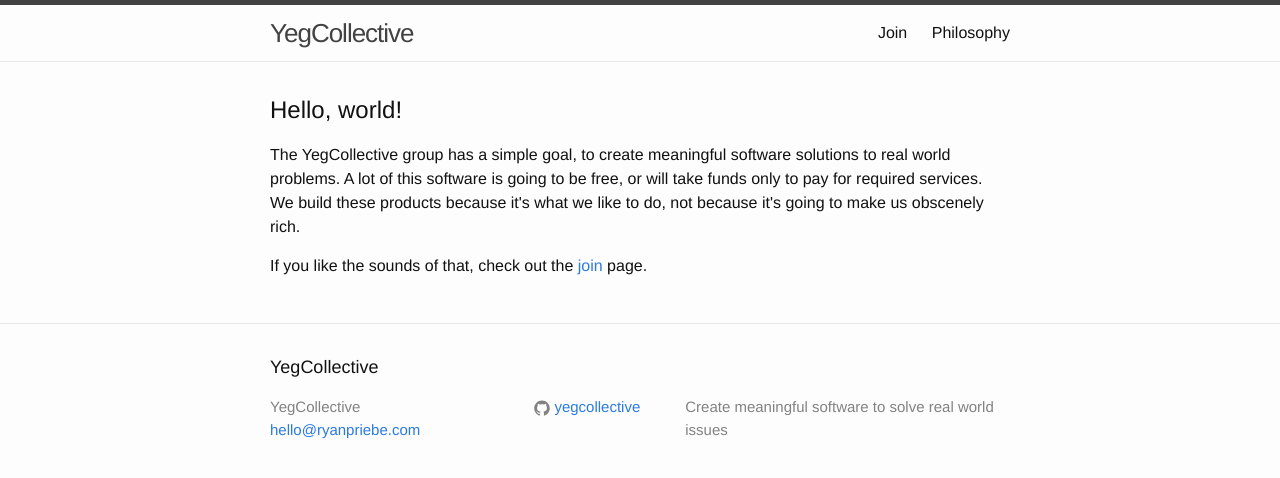
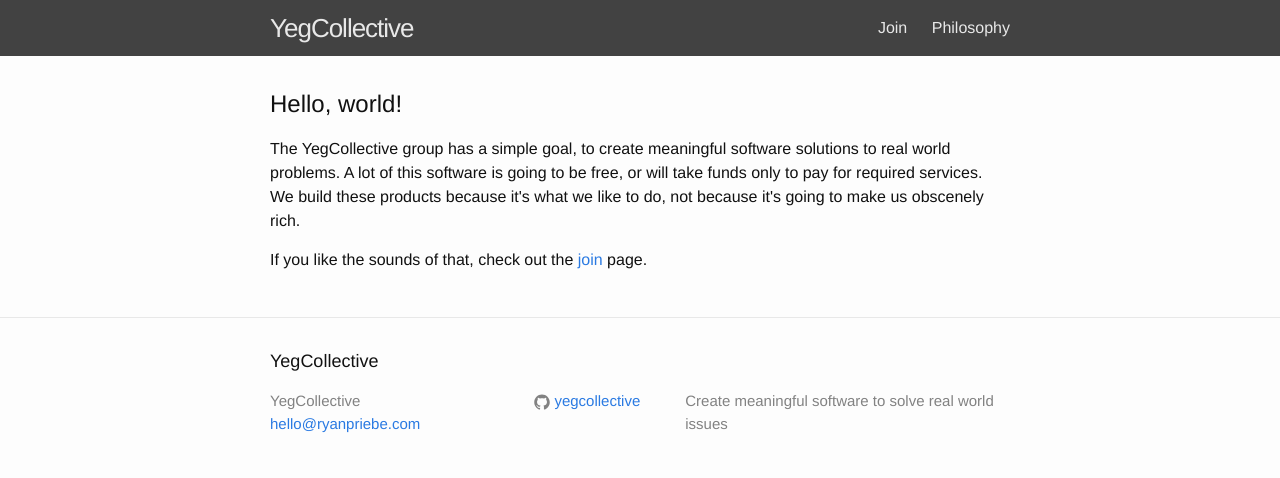
Before and after one commit to yegcollective/yegcollective, a Jekyll site: the page built from index.html, in a window 1280 px wide. Shown: the top 478 px of the page. Built offline with Jekyll 4.4.1, drawn with Linux system fonts in a browser that asks for light colours.

Commit message:
minor style updates

```diff
--- a/_sass/_layout.scss
+++ b/_sass/_layout.scss
@@ -2,9 +2,8 @@
  * Site header
  */
 .site-header {
-    border-top: 5px solid $grey-color-dark;
-    border-bottom: 1px solid $grey-color-light;
     min-height: 56px;
+    background: $grey-color-dark;
 
     // Positioning context for the mobile navigation icon
     position: relative;
@@ -19,7 +18,7 @@
 
     &,
     &:visited {
-        color: $grey-color-dark;
+        color: $grey-color-light;
     }
 }
 
@@ -32,7 +31,7 @@
     }
 
     .page-link {
-        color: $text-color;
+        color: $grey-color-light;
         line-height: $base-line-height;
 
         // Gaps between nav items, but not on the first one
```
